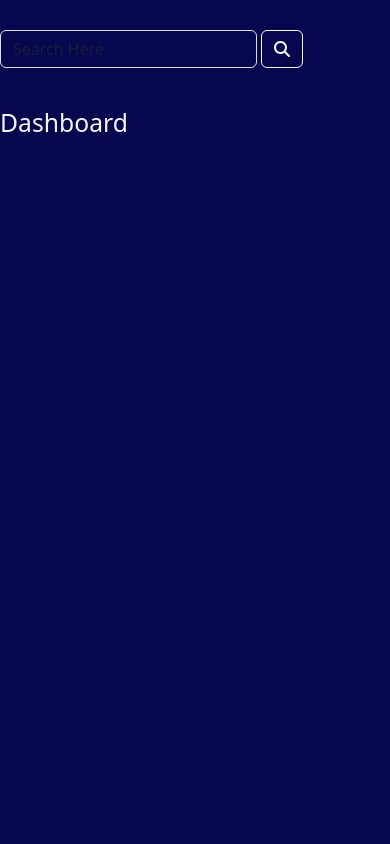
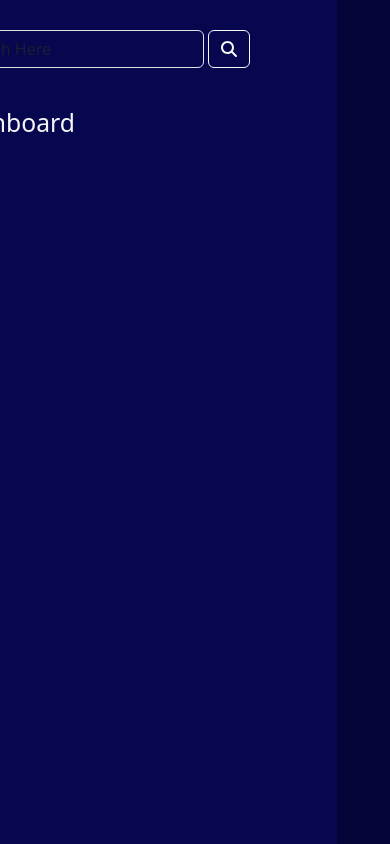
Before and after one commit to RISHABH-SONII/Wallet-Management, a React (Create React App) app in the folder ui/: page / in a window 390 px wide. Built offline with nearby package versions, Linux system fonts and the light colour scheme; grey boxes are pictures that could not be loaded.

Commit message:
Responsive Design Using BootStrap

```diff
--- a/ui/src/Pages/HomePage.css
+++ b/ui/src/Pages/HomePage.css
@@ -1,3 +1,88 @@
+/* .gridContainer {
+    margin: 0px;
+}
+
+.menuBar {
+    position: fixed;
+    background-color: rgb(4, 4, 57);
+    width: 80px;
+    top: 0px;
+    bottom: 0px;
+    left: 0px;
+    text-align: center;
+}
+
+.menuBar img {
+    padding-top: 10px;
+}
+
+.menuBar ul {
+    position: fixed;
+    list-style: none;
+    padding: 0px;
+    margin-top: 75px;
+}
+
+.menuBar ul li {
+    color: white;
+    padding: 5px 22px;
+    font-weight: bold;
+    margin-bottom: 95px;
+}
+
+.dashboardContainer {
+    background-color: rgb(7, 7, 80);
+    top: 0px;
+    bottom: 0px;
+    position: fixed;
+    right: 0px;
+}
+
+.header {
+    padding: 20px 0px;
+    margin: auto;
+    position: relative;
+    background-color: transparent;
+    color: black;
+    top: 10px;
+}
+
+.header-left {
+    background-color: transparent;
+    display: flex;
+    flex-wrap: wrap;
+}
+
+.header-left .searchGrid {
+    display: flex;
+}
+
+.header-left .searchGrid .form-control {
+    border-radius: 10px;
+    padding: 5px;
+    background: transparent;
+    color: #ccc;
+    caret-color: white;
+}
+
+.header-left .searchGrid .search-button {
+    margin-left: 10px;
+    font-size: 20px;
+    background-color: transparent;
+    border-radius: 10px;
+    color: white;
+}
+
+.mainContent {
+    margin: auto;
+    position: relative;
+    background-color: transparent;
+    padding: 10px 0px;
+    color: whitesmoke;
+} */
+
+
+
 .gridContainer{
     margin: 0px;
   }
@@ -9,7 +94,7 @@
     top: 0px;
     bottom: 0px;
     left: 0px ;
-    text-align: center;
+    padding: 0px;
   }
 
   .menuBar img{
@@ -21,15 +106,17 @@
     position: fixed;
     list-style: none;
     padding: 0px;
-    margin-top: 75px;
+    margin-top: 45px;
+    align-items: center;
 
   }
 
   .menuBar ul li{
     color: white;
-    padding: 5px 22px;
+    padding: 5px 15px;
     font-weight: bold;
     margin-bottom: 95px;
+    height: 95px;
   }
 
   .dashboardContainer{
@@ -37,8 +124,8 @@
     top: 0px;
     bottom: 0px;
     position: fixed;
-    width: 1455px;
-    right: 0px;
+    width: 1500px;
+    right: 53px;
   }
 
   .header{
@@ -80,7 +167,7 @@
       margin-top: 2px;
       width: 10%;
       height: 41px;
-      margin-left: 27px;
+      right: 50px;
       font-size: 25px;
       color: white;
       text-align: center;
```
